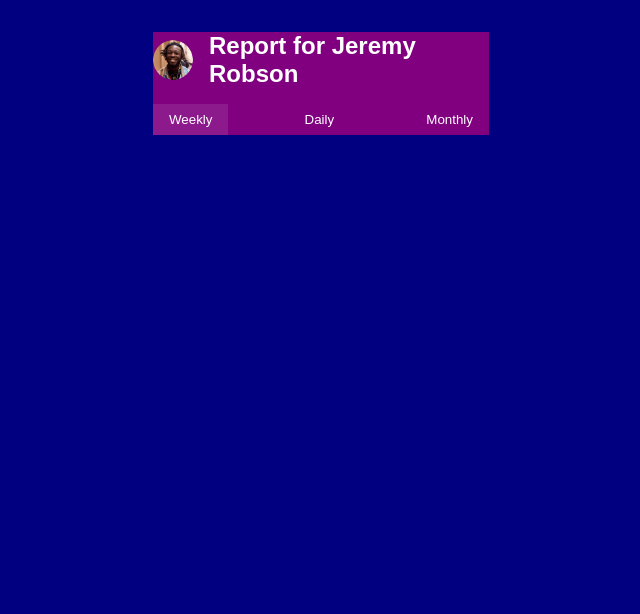
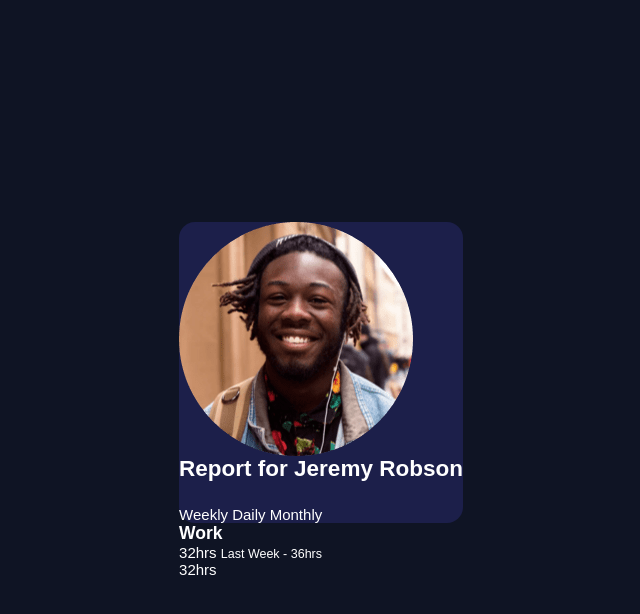
Before and after one commit to dev-ethanjohn/time-tracking-dashboard, a website: page index.html in a window 1280 px wide. Shown: the whole page, without its empty margins (319-959 px from the left). Drawn offline with Linux system fonts and the light colour scheme.

Commit message:
feat: setup folder structure for sass

```diff
--- a/index.html
+++ b/index.html
@@ -10,12 +10,19 @@
 
   <title>Frontend Mentor | Time tracking dashboard</title>
 
+  <!-- Font -->
+  <link rel="preconnect" href="https://fonts.googleapis.com">
+  <link rel="preconnect" href="https://fonts.gstatic.com" crossorigin>
+  <link href="https://fonts.googleapis.com/css2?family=Rubik:ital,wght@0,300..900;1,300..900&display=swap"
+    rel="stylesheet">
+
+  <!-- CSS -->
   <link rel="stylesheet" href="css/styles.css">
 </head>
 
 <body>
 
-  <div class="dashboard">
+  <main class="dashboard">
     <header class="dashboard-header">
       <div class="profile-section">
         <img src="images/image-jeremy.png" alt="Profile Picture of Jeremy" class="profile-avatar">
@@ -28,10 +35,19 @@
       </nav>
     </header>
 
-    <main class="activity-grid">
-
-    </main>
-  </div>
+    <ul class="activity-grid">
+      <li class="activity-card">
+        <div class="activity-card__header">
+          <h3 class="activity-card__title">Work</h3>
+          <span class="activity-card__time">32hrs</span>
+          <small class="activity-card__previous">Last Week - 36hrs</small>
+        </div>
+        <div class="activity-card__body">
+          <p class="activity-card__value">32hrs</p>
+        </div>
+      </li>
+    </ul>
+  </main>
 
   <script src="index.js"></script>
 </body>
--- a/package.json
+++ b/package.json
@@ -5,7 +5,9 @@
   "main": "index.js",
   "scripts": {
     "build:sass": "sass sass/main.scss css/styles.css",
-    "watch:sass": "sass --watch sass/main.scss:css/styles.css"
+    "watch:sass": "sass --watch sass/main.scss:css/styles.css",
+    "devserver": "live-server",
+    "start": "npm-run-all --parallel devserver watch:sass"
   },
   "author": "",
   "license": "ISC",
--- /dev/null
+++ b/sass/abstracts/_index.scss
@@ -0,0 +1 @@
+@forward "mixins";
--- /dev/null
+++ b/sass/abstracts/_mixins.scss
@@ -0,0 +1,23 @@
+@mixin respond($breakpoint) {
+  @if $breakpoint == tab-port {
+    @media only screen and (min-width: 37.5em) {
+      @content;
+    } //600px
+  }
+  @if $breakpoint == tab-land {
+    @media only screen and (min-width: 56.25em) {
+      @content;
+    } //900px
+  }
+  @if $breakpoint == desktop {
+    @media only screen and (min-width: 75em) {
+      @content;
+    } //1200px
+  }
+
+  // @if $breakpoint == big-desktop {
+  //   @media only screen and (min-width: 112.5em) {
+  //     @content;
+  //   } //1800
+  // }
+}
--- /dev/null
+++ b/sass/abstracts/_variables.scss
@@ -0,0 +1,50 @@
+@use "./mixins";
+
+:root {
+  // *NOTE: COLORS
+  --clr-white: 0 100% 100%;
+  --clr-black: 0 0% 0%;
+
+  --clr-navy-950: 226 43% 10%;
+  --clr-navy-900: 235 46% 20%;
+  --clr-navy-800: 235 41% 34%;
+  --clr-navy-700: 236 100% 87%;
+
+  --clr-orange-300: 15, 100%, 70%;
+
+  --clr-purple-700: 264, 64%, 52%;
+  --clr-purple-600: 246, 80%, 60%;
+  --clr-purple-500: 235, 45%, 61%;
+
+  --clr-blue-300: 195, 74%, 62%;
+
+  --clr-pink-400: 348, 100%, 68%;
+
+  --clr-green-400: 145, 58%, 55%;
+
+  --clr-yellow-300: 43, 84%, 65%;
+
+  --clr-grey-200: 0, 0%, 85%;
+
+  //* NOTE: FONT FAMILY
+  /* font-family */
+  --ff-sans-normal: "Rubix", sans-serif;
+
+  //* NOTE: FONT SIZE
+  --fs-400: 2rem; /*32 px*/
+  --fs-300: 1.5rem; /*24 px*/
+  --fs-200: 1.125rem; /* 18px*/
+  --fs-100: 0.9375rem; /* 15px*/
+}
+
+@include mixins.respond(tab-port) {
+  :root {
+    --fs-400: 3.5rem; /* 56px */
+  }
+}
+
+@include mixins.respond(desktop) {
+  :root {
+    --fs-300: 2.5rem; /* 40px */
+  }
+}
--- /dev/null
+++ b/sass/base/_base.scss
@@ -0,0 +1,49 @@
+@use "../abstracts/mixins" as *;
+
+*,
+*::before,
+*::after {
+  box-sizing: border-box;
+}
+
+* {
+  margin: 0;
+  padding: 0;
+}
+
+body {
+  box-sizing: border-box;
+  -webkit-font-smoothing: antialiased;
+
+  background-color: hsl(var(--clr-navy-950));
+
+  display: flex;
+  justify-content: center;
+  align-items: center;
+  min-height: 100vh;
+}
+
+img {
+  /* https://www.youtube.com/watch?v=345V2MU3E_w */
+  font-style: italic;
+  display: block;
+  max-width: 100%;
+  height: auto;
+}
+
+p,
+h1,
+h2,
+h3 {
+  overflow-wrap: break-word;
+}
+
+li {
+  list-style-type: none;
+}
+
+button {
+  display: inline;
+  all: unset;
+  cursor: pointer;
+}
--- /dev/null
+++ b/sass/base/_typography.scss
@@ -0,0 +1,9 @@
+@use "../abstracts/mixins" as *;
+
+body {
+  color: hsl(var(--clr-white));
+  font-family: var(--ff-sans-normal);
+  font-size: var(--fs-100);
+
+  font-weight: normal;
+}
--- /dev/null
+++ b/sass/layout/_dashboard-header.scss
@@ -0,0 +1,6 @@
+.dashboard-header {
+  display: grid;
+  row-gap: 1.5rem;
+  background-color: hsl(var(--clr-navy-900));
+  border-radius: 1rem;
+}
--- /dev/null
+++ b/sass/layout/_main.scss
@@ -0,0 +1,5 @@
+// .dashboard {
+//   display: flex;
+//   justify-content: center;
+//   align-items: center;
+// }
--- a/sass/main.scss
+++ b/sass/main.scss
@@ -1,54 +1,54 @@
 /* General Styles */
 
-* {
-  margin: 0;
-  padding: 0;
-  box-sizing: border-box;
-}
+@use "abstracts/variables";
+@use "abstracts/mixins";
 
-body {
-  font-family: Arial, sans-serif;
-  background-color: navy;
-  color: white;
-}
+@use "base/animations";
+@use "base/base";
+@use "base/typography";
 
-.dashboard {
-  max-width: 400px;
-  margin: 0 auto;
-  padding: 2rem;
+@use "layout/dashboard-header";
+@use "layout/main";
 
-  &-header {
-    background-color: purple;
-  }
-}
+@use "pages/home";
 
-.profile-section {
-  display: flex;
-  align-items: center;
-  gap: 1rem;
-}
+// .dashboard {
+//   max-width: 400px;
+//   margin: 0 auto;
+//   padding: 2rem;
 
-.profile-avatar {
-  width: 40px;
-  height: 40px;
-  border-radius: 50%;
-}
+//   &-header {
+//     background-color: purple;
+//   }
+// }
 
-.timeframe-selector {
-  display: flex;
-  justify-content: space-between;
-  margin-top: 1rem;
-}
+// .profile-section {
+//   display: flex;
+//   align-items: center;
+//   gap: 1rem;
+// }
 
-.timeframe-button {
-  cursor: pointer;
-  padding: 0.5rem 1rem;
-  background-color: transparent;
-  border: none;
-  color: inherit;
-  transition: background-color 0.3s ease;
+// .profile-avatar {
+//   width: 40px;
+//   height: 40px;
+//   border-radius: 50%;
+// }
 
-  &.active {
-    background-color: rgba(255, 255, 255, 0.1);
-  }
-}
+// .timeframe-selector {
+//   display: flex;
+//   justify-content: space-between;
+//   margin-top: 1rem;
+// }
+
+// .timeframe-button {
+//   cursor: pointer;
+//   padding: 0.5rem 1rem;
+//   background-color: transparent;
+//   border: none;
+//   color: inherit;
+//   transition: background-color 0.3s ease;
+
+//   &.active {
+//     background-color: rgba(255, 255, 255, 0.1);
+//   }
+// }
```
Also changed, not shown: css/sass/main.css, css/styles.css, sass/base/_animations.scss (added), sass/pages/_home.scss (added), 1 other file.
